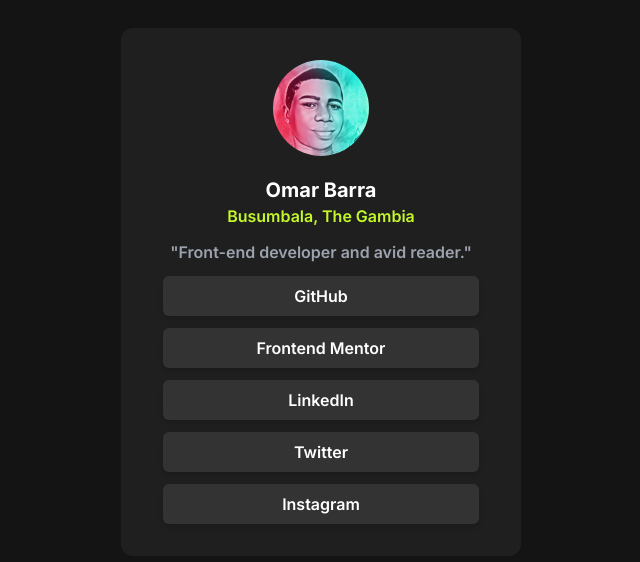
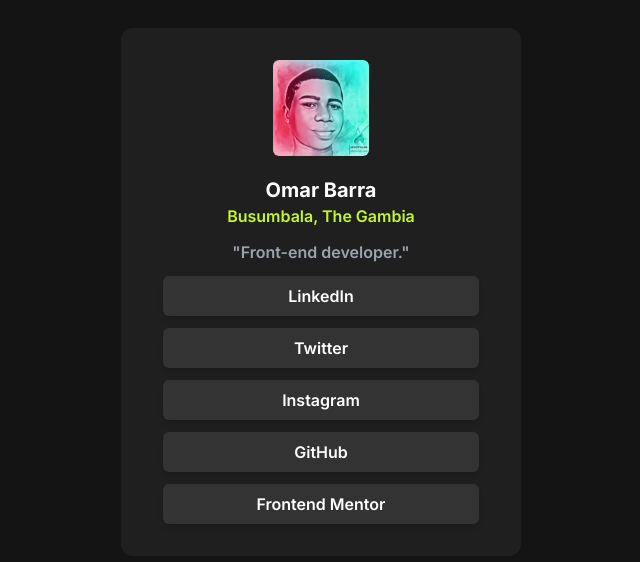
Before and after one commit to Baraski-jr/profile, a website: page index.html in a window 1280 px wide. Shown: the part 108-670 px from the top of the page, without its empty margins (319-959 px from the left). Drawn offline with nearby package versions, Linux system fonts and the light colour scheme.

Commit message:
change the profile picture shape to md round. and add some effects

```diff
--- a/index.html
+++ b/index.html
@@ -2,15 +2,15 @@
 <html lang="en">
 <head>
   <meta charset="UTF-8">
-  <meta name="viewport" content="width=device-width, initial-scale=1.0"> <!-- displays site properly based on user's device -->
+  <meta name="viewport" content="width=device-width, initial-scale=1.0">
 
-  <link rel="icon" type="image/png" sizes="32x32" href="./assets/images/favicon-32x32.png">
+  <link rel="icon" type="image/png" sizes="32x32" href="assets/images/profile.jpg">
 
   <link rel="preconnect" href="https://fonts.googleapis.com">
   <link rel="preconnect" href="https://fonts.gstatic.com" crossorigin>
   <link href="https://fonts.googleapis.com/css2?family=Inter:wght@100..900&display=swap" rel="stylesheet">
 
-  <title>Frontend Mentor | Social links profile</title>
+  <title>jr baraski profile</title>
   <script src="https://cdn.tailwindcss.com"></script>
 
 </head>
@@ -20,7 +20,7 @@
   <main class="bg-[#1f1f1f] w-[90%] max-w-[25rem] container mx-auto px-6 py-8 rounded-xl">
     <figure class="space-y-5 flex flex-col justify-center">
       <div class="">
-        <img class="rounded-full size-[8rem] md:size-[6rem] mx-auto  " src="assets/images/profile.jpg" alt="Profile picture">
+        <img class="rounded-md size-[8rem] md:size-[6rem] mx-auto duration-700 ease-in-out hover:rounded-full" src="assets/images/profile.jpg" alt="Profile picture">
       </div>
       <figcaption class="text-center space-y-3">
         <div class="">
@@ -28,14 +28,14 @@
           <p class="font-semibold text-[#c5f82a]"> Busumbala, The Gambia </p>
         </div>
         <div class="text-gray-400 font-semibold">
-          <p class="">"Front-end developer and avid reader."</p>
+          <p class="">"Front-end developer."</p>
         </div>
         <div class="flex flex-col space-y-3">
-          <a class="w-[90%] mx-auto py-2 rounded-md text-center text-white font-semibold bg-[#333333] shadow-md hover:bg-[#c5f82a] hover:text-black transition-all duration-300" target=”_blank” a href="https://github.com/Baraski-jr" >GitHub</a>
-          <a class="w-[90%] mx-auto py-2 rounded-md text-center text-white font-semibold bg-[#333333] shadow-md hover:bg-[#c5f82a] hover:text-black transition-all duration-300" target=”_blank” a href="https://www.frontendmentor.io/profile/Baraski-jr">Frontend Mentor</a>
           <a class="w-[90%] mx-auto py-2 rounded-md text-center text-white font-semibold bg-[#333333] shadow-md hover:bg-[#c5f82a] hover:text-black transition-all duration-300" target=”_blank” a href="https://www.linkedin.com/in/omar-barra-853484225/">LinkedIn</a>
           <a class="w-[90%] mx-auto py-2 rounded-md text-center text-white font-semibold bg-[#333333] shadow-md hover:bg-[#c5f82a] hover:text-black transition-all duration-300" target=”_blank” a href="https://x.com/jrbaraski">Twitter</a>
           <a class="w-[90%] mx-auto py-2 rounded-md text-center text-white font-semibold bg-[#333333] shadow-md hover:bg-[#c5f82a] hover:text-black transition-all duration-300" target=”_blank” a href="https://www.instagram.com/jr.baraski/">Instagram</a>
+          <a class="w-[90%] mx-auto py-2 rounded-md text-center text-white font-semibold bg-[#333333] shadow-md hover:bg-[#c5f82a] hover:text-black transition-all duration-300" target=”_blank” a href="https://github.com/Baraski-jr" >GitHub</a>
+          <a class="w-[90%] mx-auto py-2 rounded-md text-center text-white font-semibold bg-[#333333] shadow-md hover:bg-[#c5f82a] hover:text-black transition-all duration-300" target=”_blank” a href="https://www.frontendmentor.io/profile/Baraski-jr">Frontend Mentor</a>
         </div>
       </figcaption>
     </figure>
```
Also changed, not shown: assets/images/favicon-32x32.png (deleted).
